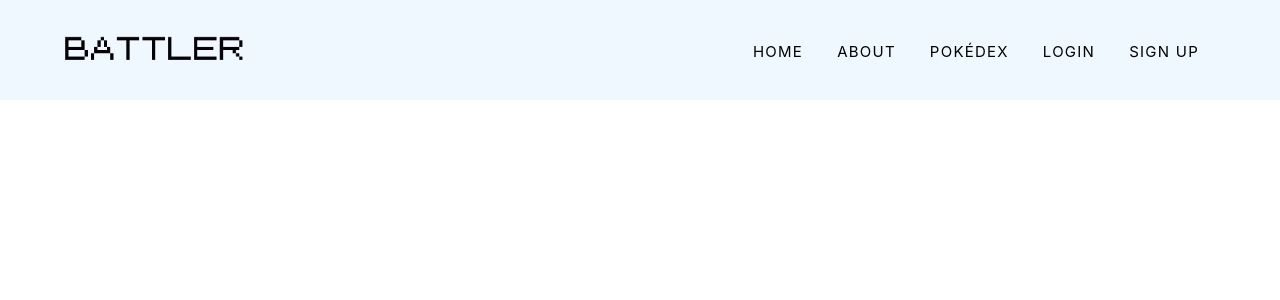
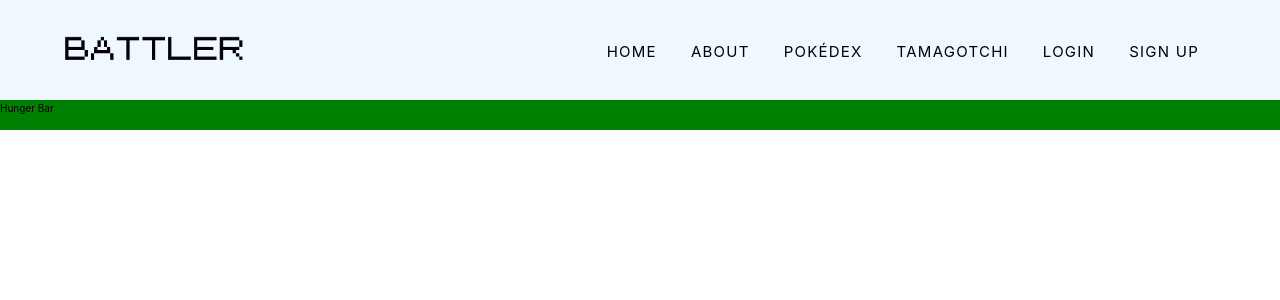
Before and after one commit to staten-island-tech/vue-project-2-jasvinmondianaytha, a Vue app: page /tamagotchi in a window 1280 px wide. Shown: the top 300 px of the page. Built offline with nearby package versions, Linux system fonts and the light colour scheme; no server answers.

Commit message:
BARS
save ur work, commit 2 github

```diff
--- a/src/components/Navbar.vue
+++ b/src/components/Navbar.vue
@@ -49,6 +49,11 @@ export default {
         <div class="nav-link-wrapper">
           <div class="nav-link">
             <RouterLink to="/pokedex">POKÉDEX</RouterLink>
+          </div>
+        </div>
+        <div class="nav-link-wrapper">
+          <div class="nav-link">
+            <RouterLink to="/tamagotchi">TAMAGOTCHI</RouterLink>
           </div>
         </div>
         <div class="nav-link-wrapper" v-if="!store.user">
--- /dev/null
+++ b/src/components/Tamagotchi-Bar.vue
@@ -0,0 +1,18 @@
+<template>
+  <div id="greyBar">
+    <div id="greenBar" v-bind:style="{ width: percs }">Hunger Bar</div>
+  </div>
+</template>
+
+<script>
+export default {
+  setup() {
+    return {};
+  },
+  props: {
+    percs: Number,
+  },
+};
+</script>
+
+<style></style>
--- a/src/router/index.js
+++ b/src/router/index.js
@@ -32,6 +32,11 @@ const router = createRouter({
       name: "pokedex",
       component: () => import("@/views/Pokedex.vue"),
     },
+    {
+      path: "/tamagotchi",
+      name: "tamagotchi",
+      component: () => import("@/views/Tamagotchi.vue"),
+    },
   ],
 });
 
--- a/src/stores/tamagotchi.js
+++ b/src/stores/tamagotchi.js
@@ -1,8 +1,24 @@
 import { defineStore } from "pinia";
 
-export const useTamagotchiListStore = defineStore({
+export const useTamagotchiStore = defineStore({
   id: "tamagotchi",
   state: () => ({
     name: "",
+    hunger: 100,
+    happiness: 100,
+    energy: 100,
   }),
+  getters: {
+    hungerBar() {
+      return this.hunger.toString() + "%";
+    },
+  },
+  actions: {
+    hungry: function () {
+      this.hunger = this.hunger - 1;
+    },
+    full: function () {
+      this.hunger = this.hunger + 1;
+    },
+  },
 });
--- a/src/views/HomeView.vue
+++ b/src/views/HomeView.vue
@@ -1,53 +1,7 @@
-<script>
-export default {
-  data() {
-    let width = 100;
-    return { width };
-  },
-  computed: {
-    computedWidth: function () {
-      return this.width.toString() + "%";
-    },
-  },
-  methods: {
-    hungry: function () {
-      setInterval(() => {
-        if (this.width <= 100) {
-          this.width = this.width - 20;
-        } else if (this.width === 0) {
-          return;
-        }
-      }, 1000);
-    },
-    full: function () {
-      setInterval(() => {
-        if (this.width < 100) {
-          this.width = this.width + 20;
-        } else if (this.width === 100) {
-          return;
-        }
-      }, 1000);
-    },
-  },
-};
-</script>
+<script></script>
 
 <template>
-  <div id="greyBar">
-    <div id="greenBar" v-bind:style="{ width: computedWidth }">Hunger Bar</div>
-  </div>
-  <button @click="hungry">Get hungry</button>
-  <button @click="full">Get full</button>
+  <main></main>
 </template>
 
-<style>
-#greyBar {
-  width: 100%;
-  background-color: grey;
-}
-
-#greenBar {
-  height: 30px;
-  background-color: green;
-}
-</style>
+<style></style>
--- /dev/null
+++ b/src/views/Tamagotchi.vue
@@ -0,0 +1,34 @@
+<template>
+  <Tamagotchi-Bar :percs="store.hunger" />
+</template>
+
+<script>
+import { useTamagotchiStore } from "@/stores/tamagotchi.js";
+import TamagotchiBar from "../components/Tamagotchi-Bar.vue";
+export default {
+  setup() {
+    const store = useTamagotchiStore();
+    if (store.hunger <= 100) {
+      setInterval(() => {
+        store.hungry();
+      }, 1000);
+    }
+    return { store };
+  },
+  components: {
+    TamagotchiBar,
+  },
+};
+</script>
+
+<style>
+#greyBar {
+  width: 100%;
+  background-color: grey;
+}
+
+#greenBar {
+  height: 30px;
+  background-color: green;
+}
+</style>
```
Also changed, not shown: src/views/Pokedex.vue (+14 -6 lines).
